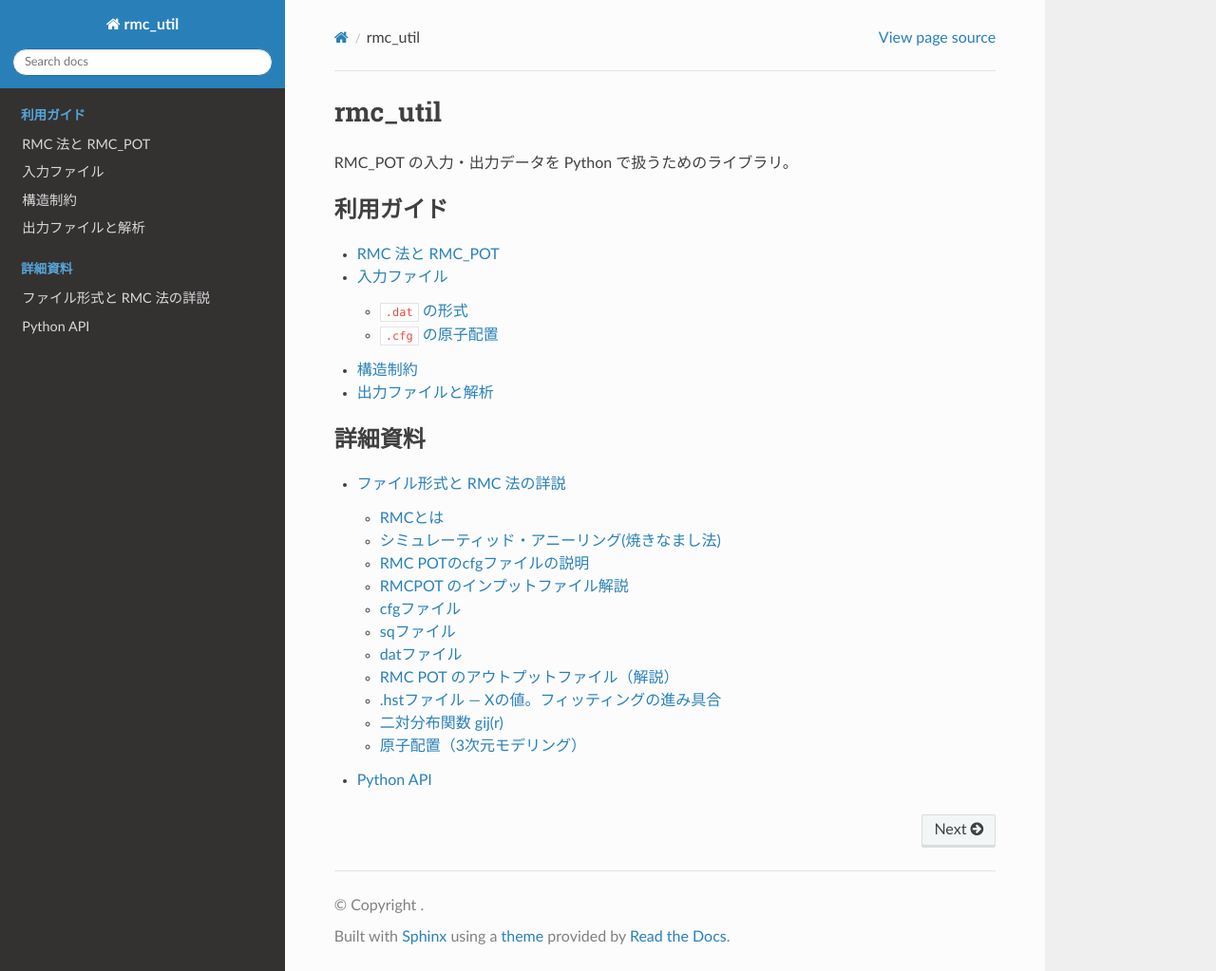
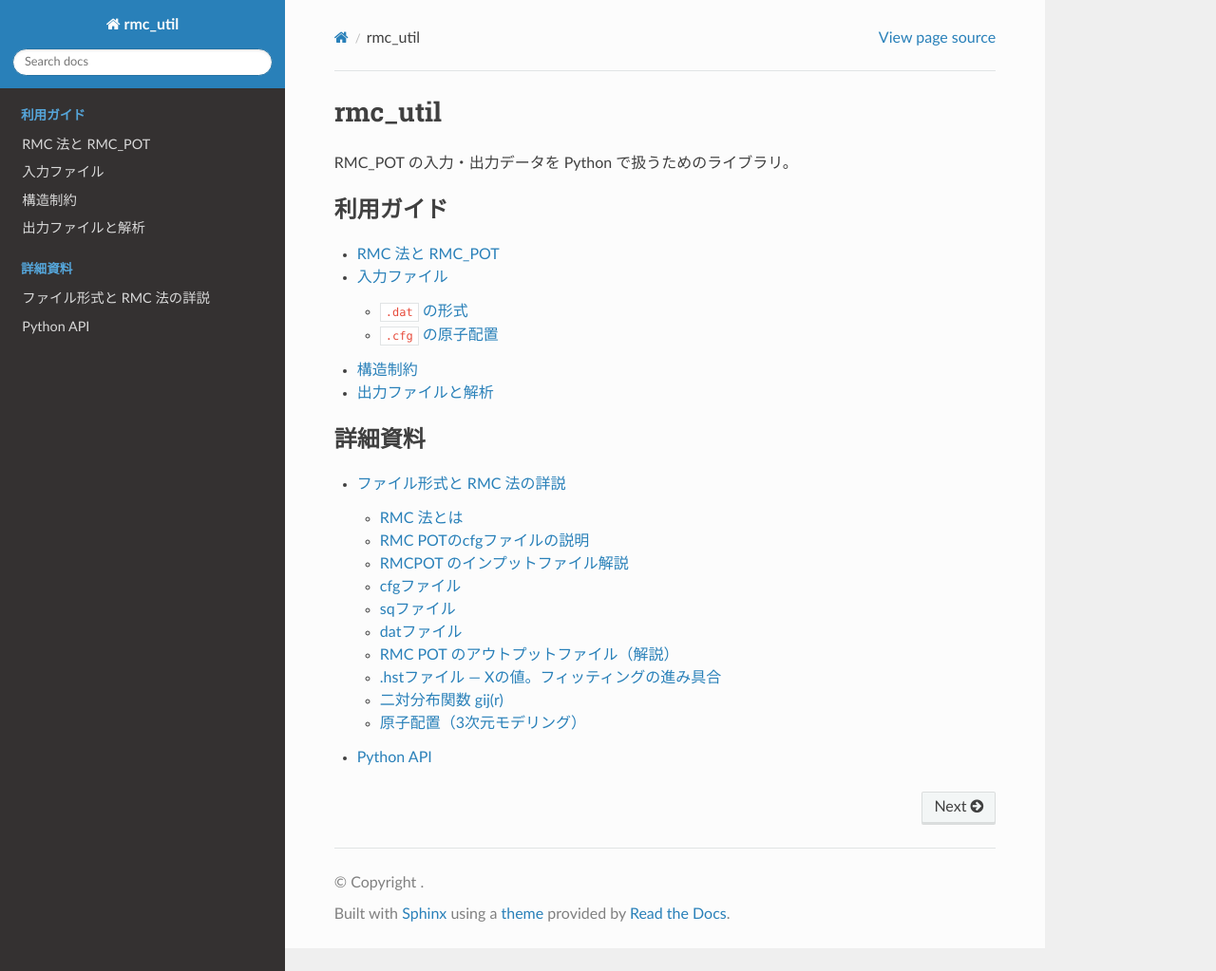
Before and after one commit to ohara-lab-su/rmc_util, a Sphinx documentation site: the page built from docs/index.md, in a window 1280 px wide and 1023 px high. Shown: the whole window at 95% size. Built offline with Sphinx 7.4.7 and the Read the Docs theme 3.1.0, drawn with Linux system fonts in a browser that asks for light colours; pages that are not in the unit, such as notebooks, are missing from menus; part of the change alters nothing that is shown.

Commit message:
Update README files for clarity, add background on `rmc_util` separation, and improve formatting

````diff
--- a/docs/reference/rmc_theory_explained.md
+++ b/docs/reference/rmc_theory_explained.md
@@ -1,42 +1,40 @@
-# RMCとは
-reverse Monte Carlo法
+# RMC 法とは
 
-シミュレーティッド・アニーリングで、X線全散乱実験など、構造情報を反映したデータに、合うような原子配列を探索する。
+Reverse Monte Carlo（RMC）法は、散乱実験などで得られたデータと整合する原子配置を、原子位置の試行変更と受理・棄却の反復によって探索する手法です。
 
+## 実験データとの一致度
 
-# シミュレーティッド・アニーリング(焼きなまし法)
-```{text}
-ポテンシャルエネルギーE
-↑
-|
-|              ● ← 初期位置（高温）
-|             / \   局所最小
-|            /   \  ↓
-|           /     \     /\
-|          /       \_●_/  \
-|         /                \
-|      __/                  \__●_← 最低地点（グローバル最小）
-|
+RMC では、原子配置から計算した散乱関数と実験データの差を評価します。例えば、測定点ごとの標準偏差を $\sigma_i$ とすると、一致度を表す量は次のように記述できます。
+
+```{math}
+\chi^2 = \sum_i \frac{\left[S_{\mathrm{calc}}(Q_i)-S_{\mathrm{exp}}(Q_i)\right]^2}{\sigma_i^2}
 ```
 
+ここで $S_{\mathrm{calc}}$ は原子配置から計算した構造因子、$S_{\mathrm{exp}}$ は実験値です。複数のデータセットや構造制約を利用する場合は、それらの寄与も評価に関係します。実際の評価関数と係数の定義は RMC_POT の設定およびバージョンに依存します。
 
-RMCPOT では
+## 原子移動の受理・棄却
 
-```math
-\frac{E}{\sigma^2} = \chi_{new}^2 - \chi_{old}^2  \quad , \quad
+原子配置を試行的に変更し、その前後の一致度の差
 
-\chi^2 =  \frac{(S(Q)_{calculation} - S(Q)_{experiment})^2 }{\sigma^2}
+```{math}
+\Delta\chi^2 = \chi^2_{\mathrm{new}}-\chi^2_{\mathrm{old}}
 ```
-になっており、アニーリングのエネルギーに相当するのは実験との一致度　直接ではなく、現状の一致度の更新の度合い、になっているように思われる。
-これは、探索がより局所的になるのかどうか・・・よくわからない。いずれにしても、アニーリングの温度パラメーター
-σ^2 を指定することができる。
 
-ここで、Eは、新しい試行がアクセプトされる確率Pとボルツマン因子を通した関係:
-```math
-P=\min[\exp(-E/\sigma^2),1]
+を求めます。標準的な RMC の Metropolis 型受理則の一例は、
+
+```{math}
+P_{\mathrm{accept}} = \min\left[1,\exp\left(-\frac{\Delta\chi^2}{2}\right)\right]
 ```
-にある量である。
 
-正確な記述は公式
-https://www.szfki.hu/~nphys/rmc++/RMC_POT_user_guide.pdf
-の式4周辺を参照
+です。この式では、一致度が改善する変更（$\Delta\chi^2\leq0$）は受理され、悪化する変更も一定の確率で受理されます。
+
+なお、上式は一般的な説明であり、RMC_POT の特定バージョンにおける実装式をここで断定するものではありません。RMC_POT 固有の定義については、公式ユーザーガイドの受理確率に関する式と入力パラメータの説明を確認してください。
+
+## 標準偏差の役割
+
+測定点ごとの標準偏差 $\sigma_i$ は、実験データと計算値の残差に対する重みを定めます。同じ残差でも $\sigma_i$ が小さい測定点ほど、$\chi^2$ への寄与が大きくなります。
+
+## 参考資料
+
+- Orsolya Gereben, *RMC_POT user guide*：受理確率と $\chi^2$ の定義、およびデータセットごとの標準偏差の指定については公式マニュアルを参照してください。
+- https://www.szfki.hu/~nphys/rmc++/RMC_POT_user_guide.pdf
````
